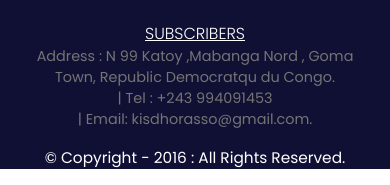
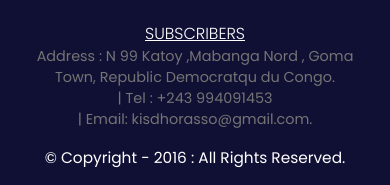
Before and after one commit to iambenkis/cigom-web-site, a plain HTML site: page index.html in a window 390 px wide. Shown: the part 6084-6269 px from the top of the page. Drawn offline with Linux system fonts and the light colour scheme.

Commit message:
The mobile version

```diff
--- a/style.css
+++ b/style.css
@@ -566,6 +566,8 @@ a{
 
 .footer{
     background-color: rgb(16, 16, 53);
+    padding: 1rem auto;
+    padding-bottom: 1rem;
 }
 
 .footer p{
```
